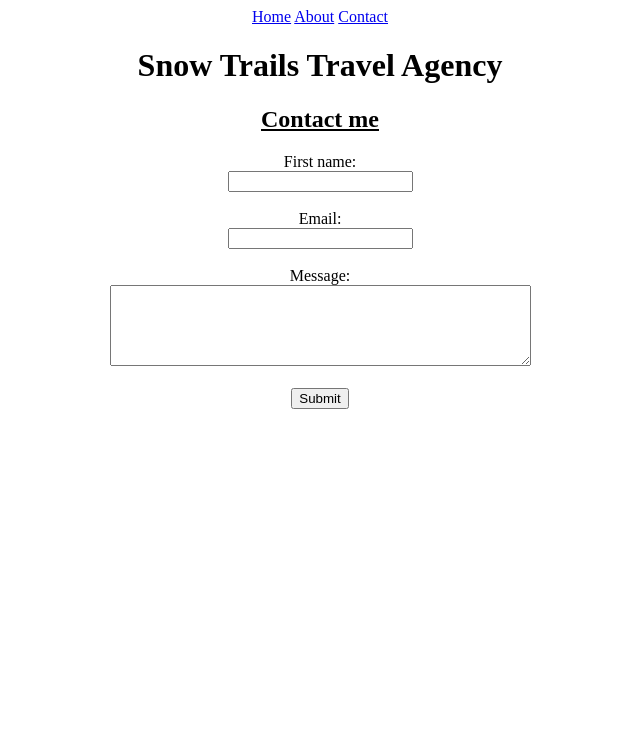
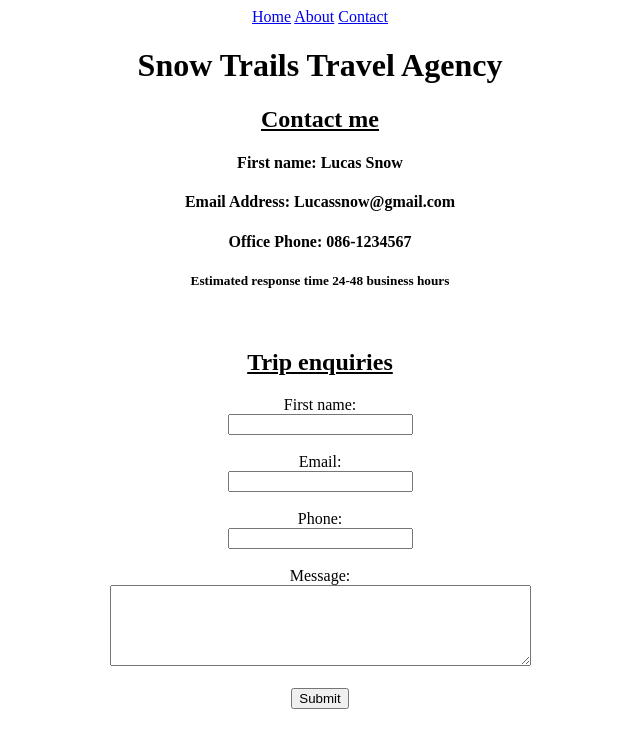
Before and after one commit to Lucafl05/WebDev_Project_ALA, a plain HTML site: page contact.html in a window 1280 px wide. Shown: the whole page, without its empty margins (320-960 px from the left). Drawn offline with Linux system fonts and the light colour scheme.

Commit message:
Update contact.html

```diff
--- a/contact.html
+++ b/contact.html
@@ -8,6 +8,7 @@
     </head>
 
     <body>
+
         <div class="topnav">
             <center><a href="index.html">Home</a>
             <a href="about.html">About</a>
@@ -18,11 +19,24 @@
 
         <h2><center><u>Contact me</u></center></h2>
 
+        <h4><center>First name: Lucas Snow</center></h4>
+        <h4><center>Email Address: Lucassnow@gmail.com</center></h4>
+        <h4><center>Office Phone: 086-1234567</center></h4>
+        <h5><center>Estimated response time 24-48 business hours</center></h5>
+
+        <br>
+
+
+        <h2><center><u>Trip enquiries</u></center></h2>
+
+
         <form>
             <center><label for="name">First name:</label></center>
             <center><input type="text" id="name" name="name" value=""></center><br>
             <center> <label for="email">Email:</label></center>
             <center><input type="text" id="email" name="email" value=""></center><br>
+            <center> <label for="email">Phone:</label></center>
+            <center><input type="text" id="Phone" name="Phone" value=""></center><br>
             <center><label for="message">Message:</label></center>
             <center><textarea id="message" name="message" rows="5" cols="50"></textarea></center><br>
             <center><input type="submit" value="Submit"></center>
```
